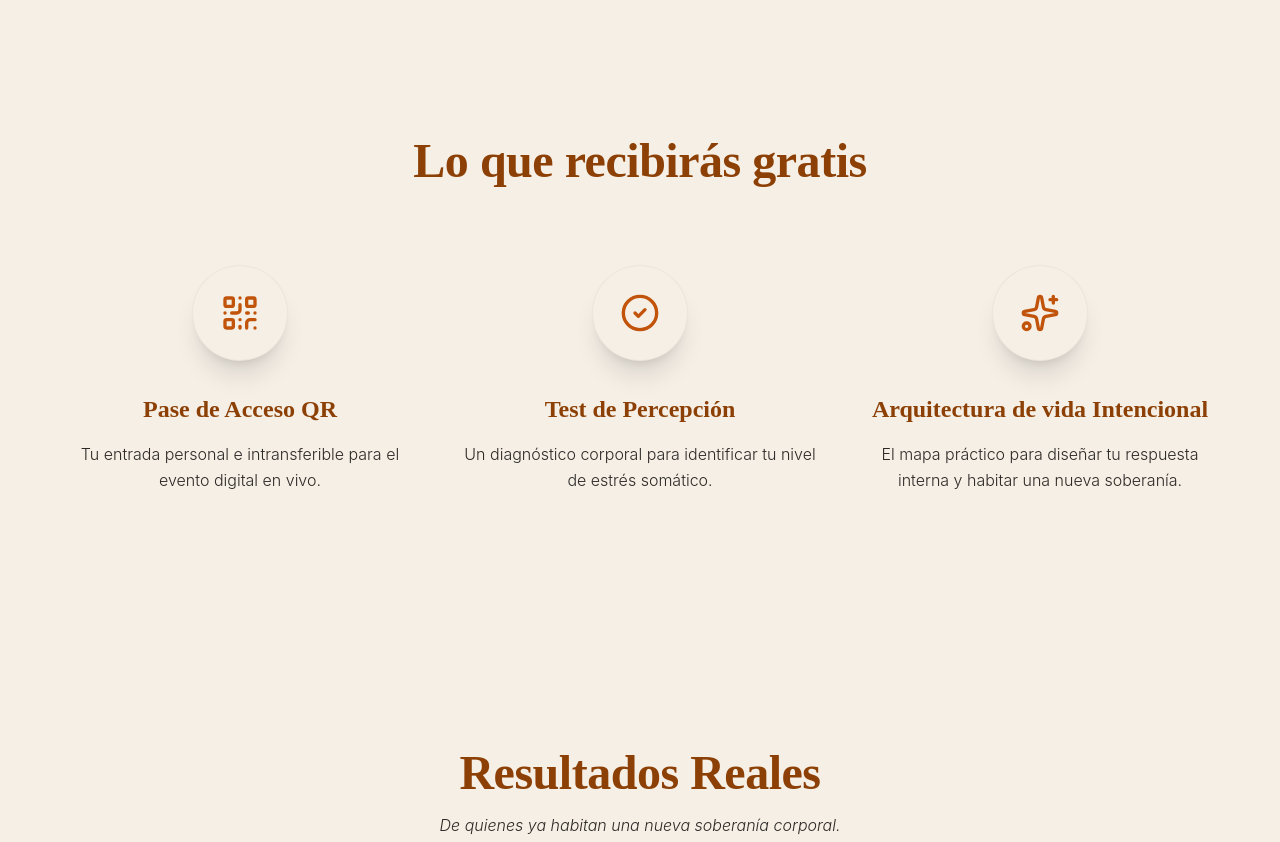
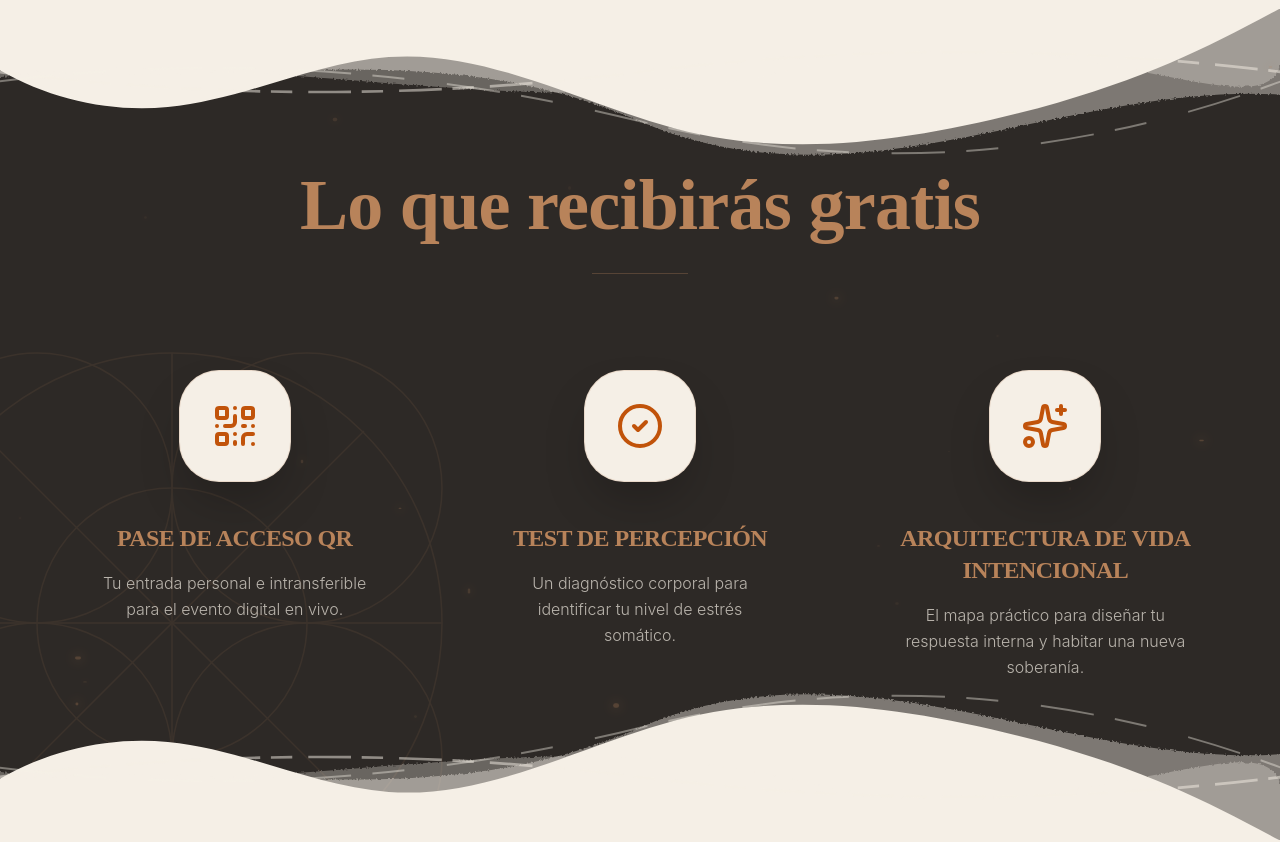
Before and after one commit to yelitzerangeloficialweb-max/yelitze-rangel-web, a Next.js app: page /venezuela-en-el-cuerpo in a window 1280 px wide. Shown: the part 4420-5262 px from the top of the page. Built offline with nearby package versions, Linux system fonts and the light colour scheme; a web font is replaced by a local one.

Commit message:
style: update freebies section to dark theme for better contrast

```diff
--- a/app/venezuela-en-el-cuerpo/page.tsx
+++ b/app/venezuela-en-el-cuerpo/page.tsx
@@ -273,13 +273,18 @@ export default function VenezuelaEnElCuerpoPage() {
             </section>
 
             {/* 6. ENTREGABLES */}
-            <section className="py-32 bg-[#F5EFE6]">
-                <div className="container mx-auto px-4">
-                    <FadeIn className="text-center mb-20">
-                        <h2 className="text-4xl lg:text-5xl font-heading text-[#8C4005] font-bold">Lo que recibirás gratis</h2>
+            <section className="py-40 bg-[#2D2926] text-[#F5EFE6] relative overflow-hidden">
+                <WaveDivider position="top" fill="#F5EFE6" />
+                <FloatingStars count={25} className="opacity-30" />
+                <SacredGeometry className="left-[-10%] bottom-[-10%] w-[600px] h-[600px] text-[#B8835A]/5" />
+
+                <div className="container mx-auto px-4 relative z-10">
+                    <FadeIn className="text-center mb-24">
+                        <h2 className="text-4xl lg:text-7xl font-heading text-[#B8835A] font-bold">Lo que recibirás gratis</h2>
+                        <div className="w-24 h-px bg-[#B8835A]/30 mx-auto mt-8" />
                     </FadeIn>
 
-                    <StaggerContainer className="grid md:grid-cols-3 gap-12 max-w-6xl mx-auto">
+                    <StaggerContainer className="grid md:grid-cols-3 gap-16 max-w-6xl mx-auto">
                         {[
                             {
                                 icon: QrCode,
@@ -297,16 +302,17 @@ export default function VenezuelaEnElCuerpoPage() {
                                 desc: "El mapa práctico para diseñar tu respuesta interna y habitar una nueva soberanía."
                             }
                         ].map((item, i) => (
-                            <StaggerItem key={i} className="flex flex-col items-center text-center">
-                                <div className="w-24 h-24 bg-[#F5EFE6] rounded-full flex items-center justify-center shadow-xl border border-[#2D2926]/5 mb-8 group hover:scale-110 transition-transform">
-                                    <item.icon className="w-10 h-10 text-[#C1530A]" />
+                            <StaggerItem key={i} className="flex flex-col items-center text-center group">
+                                <div className="w-28 h-28 bg-[#F5EFE6] rounded-[2.5rem] flex items-center justify-center shadow-2xl border border-[#B8835A]/20 mb-10 group-hover:scale-110 group-hover:rotate-6 transition-all duration-500">
+                                    <item.icon className="w-12 h-12 text-[#C1530A]" />
                                 </div>
-                                <h4 className="text-2xl font-heading text-[#8C4005] mb-4 font-bold">{item.title}</h4>
-                                <p className="text-[#2D2926] font-light leading-relaxed">{item.desc}</p>
+                                <h4 className="text-2xl font-heading text-[#B8835A] mb-4 font-bold uppercase tracking-tight">{item.title}</h4>
+                                <p className="text-[#F5EFE6]/70 font-light leading-relaxed max-w-[280px]">{item.desc}</p>
                             </StaggerItem>
                         ))}
                     </StaggerContainer>
                 </div>
+                <WaveDivider position="bottom" fill="#F5EFE6" />
             </section>
 
 
```
